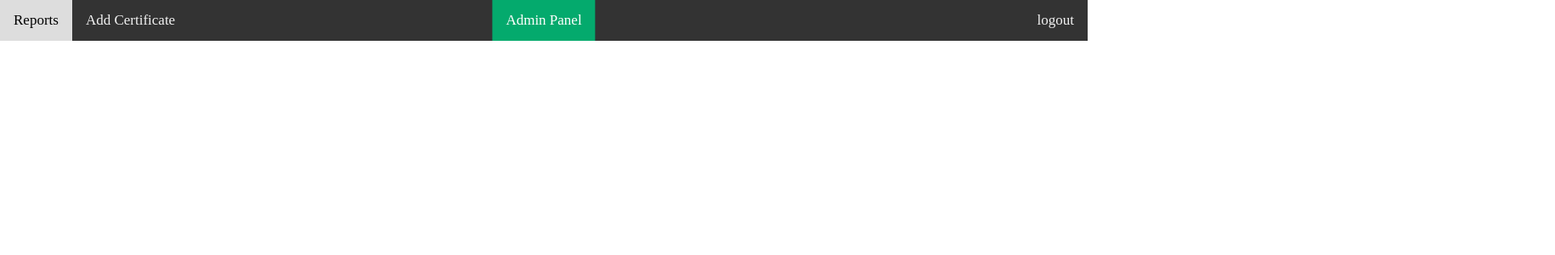
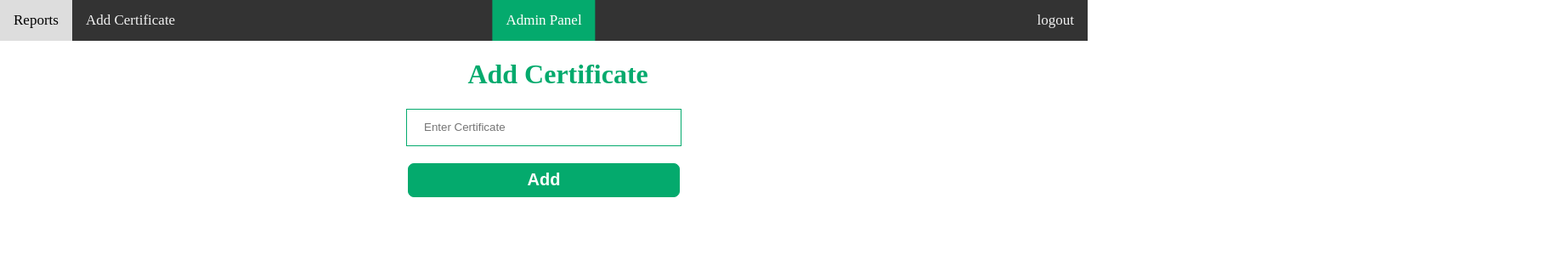
Before and after one commit to AliObeid01/admin-users-roles, a Vue app in the folder frontend/: page /add_certificate in a window 1280 px wide. Shown: the top 300 px of the page at 85% size, 1830 px wide, since content can reach past the window. Built offline with nearby package versions, Linux system fonts and the light colour scheme; sample sign-in values are in the browser's storage.

Commit message:
frontend:design the add certificate page

```diff
--- a/frontend/src/views/AddCertificate.vue
+++ b/frontend/src/views/AddCertificate.vue
@@ -1,6 +1,13 @@
 <template>
 <div>
 <Header/>
+    <div class="addCertificate">
+        <h1>Add Certificate</h1>
+        <form  @submit="Submit" method="post">
+        <input type="text" placeholder="Enter Certificate" v-model="form.certificate" required>
+        <button type="submit">Add</button>
+        </form>
+    </div>
 </div>
 </template>
 
@@ -11,5 +18,45 @@ export default {
     components:{
      Header
     },
+    data() {
+    return {
+    form: {
+            certificate:"",
+        },
+    }
+},
 }
 </script>
+
+<style>
+ .addCertificate input{
+    width:300px;
+    height:40px;
+    padding-left:20px;
+    display:block;
+    margin-bottom:20px;
+    margin-right:auto;
+    margin-left: auto;
+    border: 1px solid #04AA6D;
+ }
+ .addCertificate h1{
+    color: #04AA6D;
+    position: relative;
+    left: 43%;
+}
+ .addCertificate button{
+    width:320px;
+    height:40px;
+    background:#04AA6D;
+    padding-left:20px;
+    display:block;
+    margin-bottom:30px;
+    margin-right:auto;
+    margin-left: auto;
+    color:#fff;
+    border: 1px solid #04AA6D;
+    cursor:pointer;
+    font-size:20px;
+    font-weight:bold;
+}
+</style>
```
